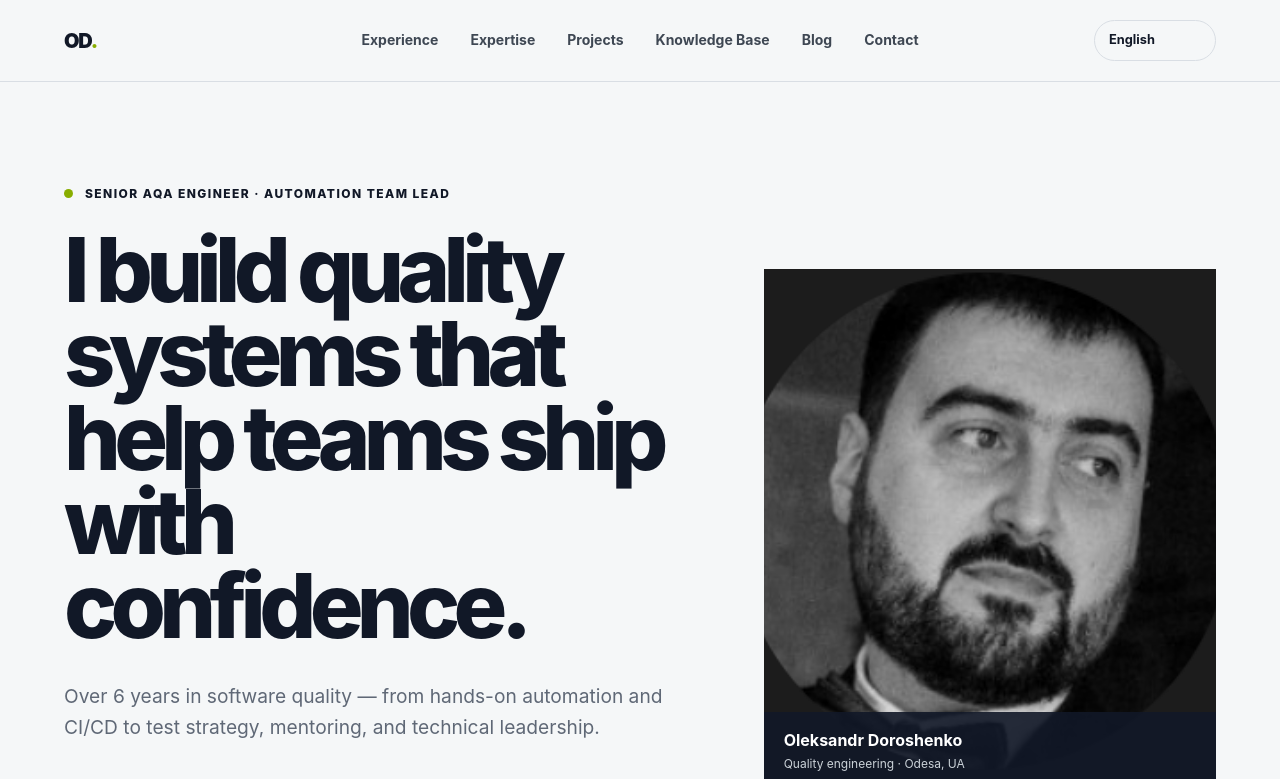
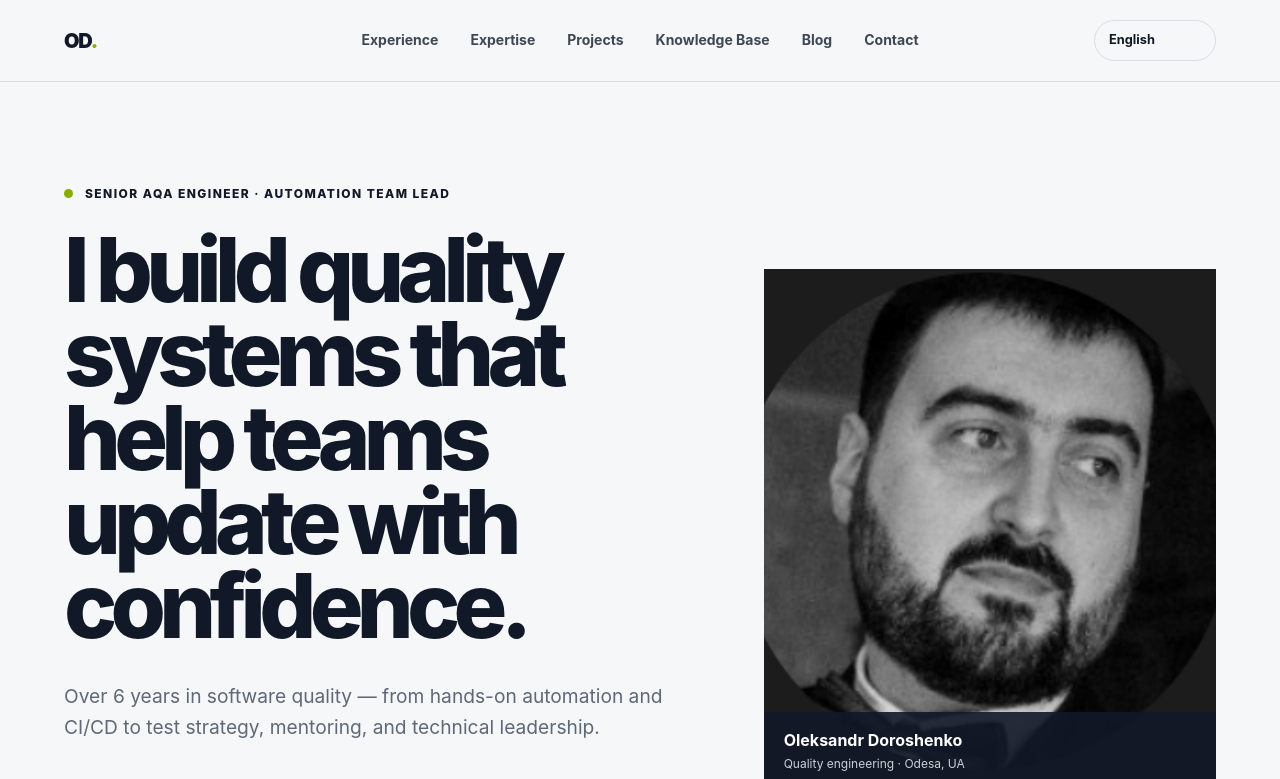
Before and after one commit to AlexnderDoroshenko/oleksandr-landing, a Next.js app: page / in a window 1280 px wide. Shown: the top 779 px of the page. Built offline with nearby package versions, Linux system fonts and the light colour scheme.

Commit message:
Apply remaining changes
Co-authored-by: AlexnderDoroshenko <23527168+AlexnderDoroshenko@users.noreply.github.com>

```diff
--- a/pages/index.tsx
+++ b/pages/index.tsx
@@ -11,7 +11,7 @@ const profile = {
     metaDescription: 'Senior AQA Engineer and Automation Team Lead focused on reliable delivery, test architecture, and secure software.',
     nav: ['Experience', 'Expertise', 'Projects', 'Knowledge Base', 'Blog', 'Contact'],
     eyebrow: 'Senior AQA Engineer · Automation Team Lead',
-    headline: 'I build quality systems that help teams ship with confidence.',
+    headline: 'I build quality systems that help teams update with confidence.',
     intro: 'Over 6 years in software quality — from hands-on automation and CI/CD to test strategy, mentoring, and technical leadership.',
     availability: 'Based in Ukraine · Open to remote collaboration',
     primaryCta: 'Let’s talk', secondaryCta: 'View experience',
```
